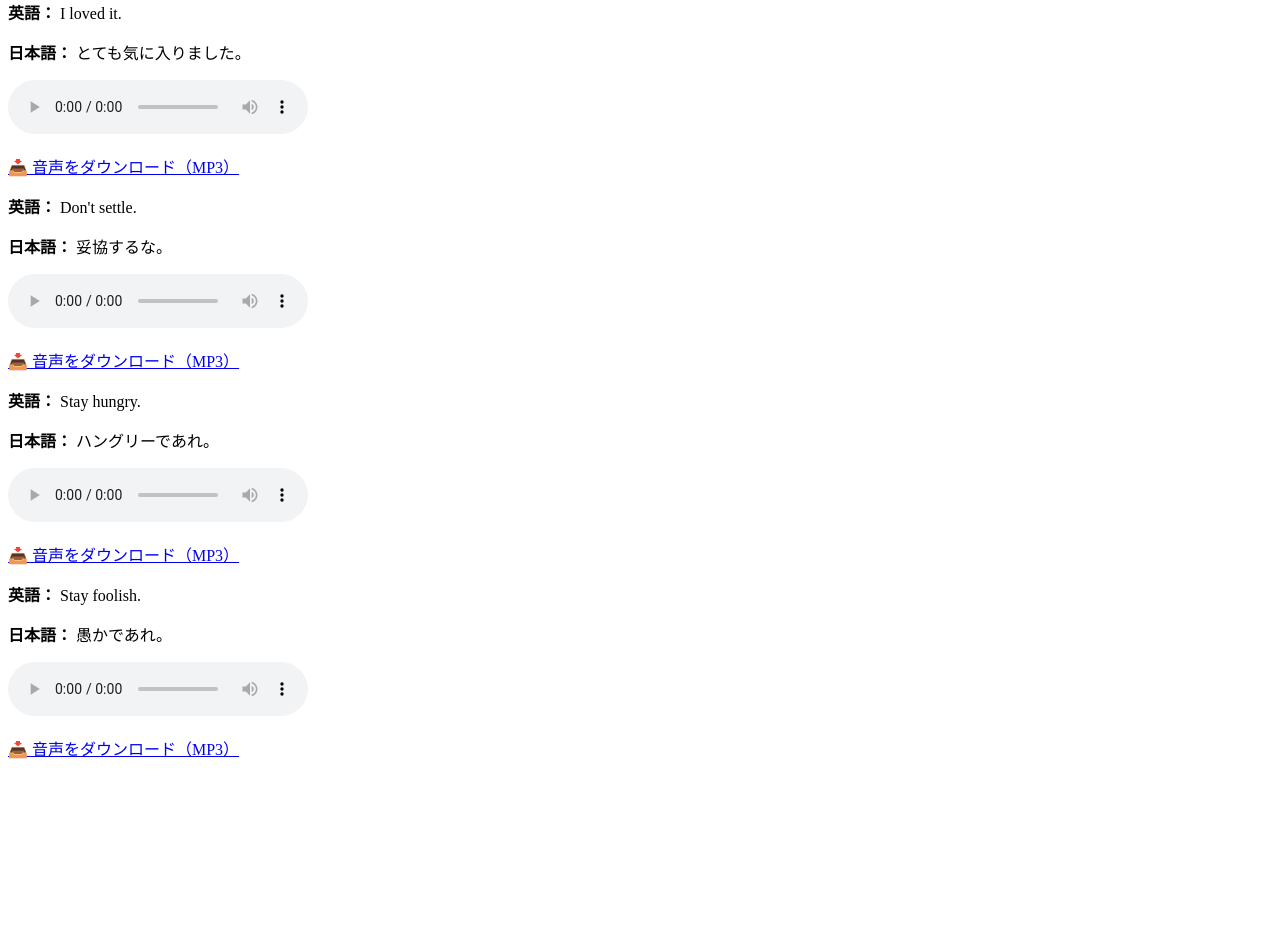
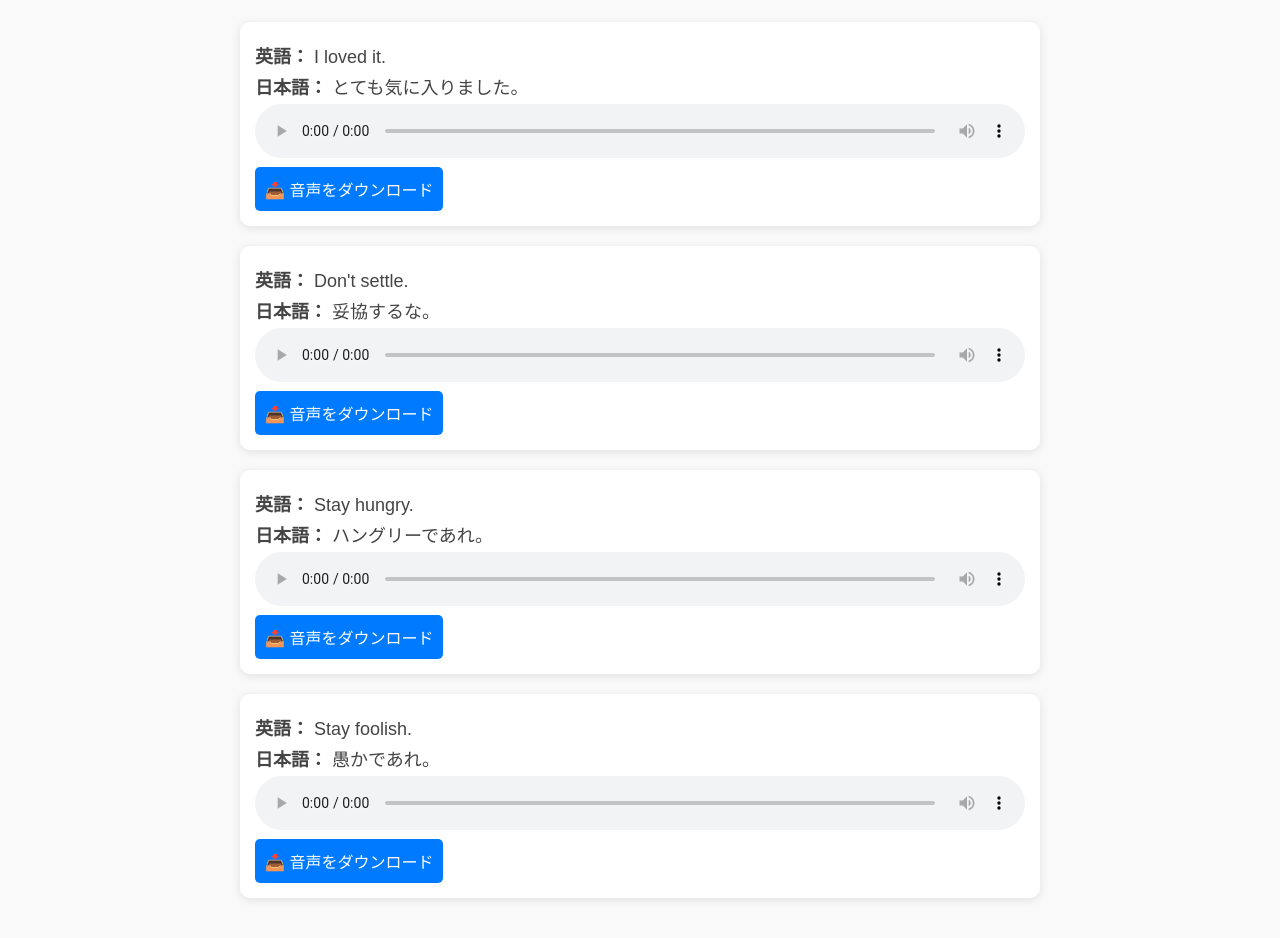
Before and after one commit to DrMacroExcel/eigo-clinic, a plain HTML site: page index.html in a window 1280 px wide. Shown: the part 188-1126 px from the top of the page. Before the commit the page ends 964 px from the top, so only its background shows below. Drawn offline with Linux system fonts and the light colour scheme.

Commit message:
Update index.html

```diff
--- a/index.html
+++ b/index.html
@@ -4,6 +4,7 @@
     <meta charset="UTF-8">
     <meta name="viewport" content="width=device-width, initial-scale=1.0">
     <title>えいごの診療所</title>
+    <link rel="stylesheet" href="style.css">
 </head>
 <body>
     <h1>書籍『えいごの診療所』公式サイト</h1>
@@ -11,56 +12,40 @@
 </body>
 <h2>シャドーイング用 音声</h2>
 
-<!-- 1つ目のフレーズ -->
+<div class="audio-box">
     <p><strong>英語：</strong> I loved it.</p>
     <p><strong>日本語：</strong> とても気に入りました。</p>
-
     <audio controls>
         <source src="audio/I%20loved%20it..mp3" type="audio/mpeg">
-    お使いのブラウザはオーディオ要素をサポートしていません。
     </audio>
+    <a class="download-link" href="audio/I%20loved%20it..mp3" download>📥 音声をダウンロード</a>
+</div>
 
-<p>
-    <a href="audio/I%20loved%20it..mp3" download>📥 音声をダウンロード（MP3）</a>
-</p>
-
-<!-- 2つ目のフレーズ -->
+<div class="audio-box">
     <p><strong>英語：</strong> Don't settle.</p>
     <p><strong>日本語：</strong> 妥協するな。</p>
-
     <audio controls>
         <source src="audio/Don't%20settle..mp3" type="audio/mpeg">
-    お使いのブラウザはオーディオ要素をサポートしていません。
     </audio>
+    <a class="download-link" href="audio/Don't%20settle..mp3" download>📥 音声をダウンロード</a>
+</div>
 
-<p>
-    <a href="audio/Don't%20settle..mp3" download>📥 音声をダウンロード（MP3）</a>
-</p>
-
-<!-- 3つ目のフレーズ -->
+<div class="audio-box">
     <p><strong>英語：</strong> Stay hungry.</p>
     <p><strong>日本語：</strong> ハングリーであれ。</p>
-
     <audio controls>
         <source src="audio/Stay%20Hungry..mp3" type="audio/mpeg">
-    お使いのブラウザはオーディオ要素をサポートしていません。
     </audio>
+    <a class="download-link" href="audio/Stay%20Hungry..mp3" download>📥 音声をダウンロード</a>
+</div>
 
-<p>
-    <a href="audio/Stay%20Hungry..mp3" download>📥 音声をダウンロード（MP3）</a>
-</p>
-
-<!-- 4つ目のフレーズ -->
+<div class="audio-box">
     <p><strong>英語：</strong> Stay foolish.</p>
     <p><strong>日本語：</strong> 愚かであれ。</p>
-
     <audio controls>
         <source src="audio/Stay%20Foolish..mp3" type="audio/mpeg">
-    お使いのブラウザはオーディオ要素をサポートしていません。
     </audio>
-
-<p>
-    <a href="audio/Stay%20Foolish..mp3" download>📥 音声をダウンロード（MP3）</a>
-</p>
+    <a class="download-link" href="audio/Stay%20Foolish..mp3" download>📥 音声をダウンロード</a>
+</div>
 </body>
 </html>
```
Lines whose indentation alone changed are shown as unchanged.
